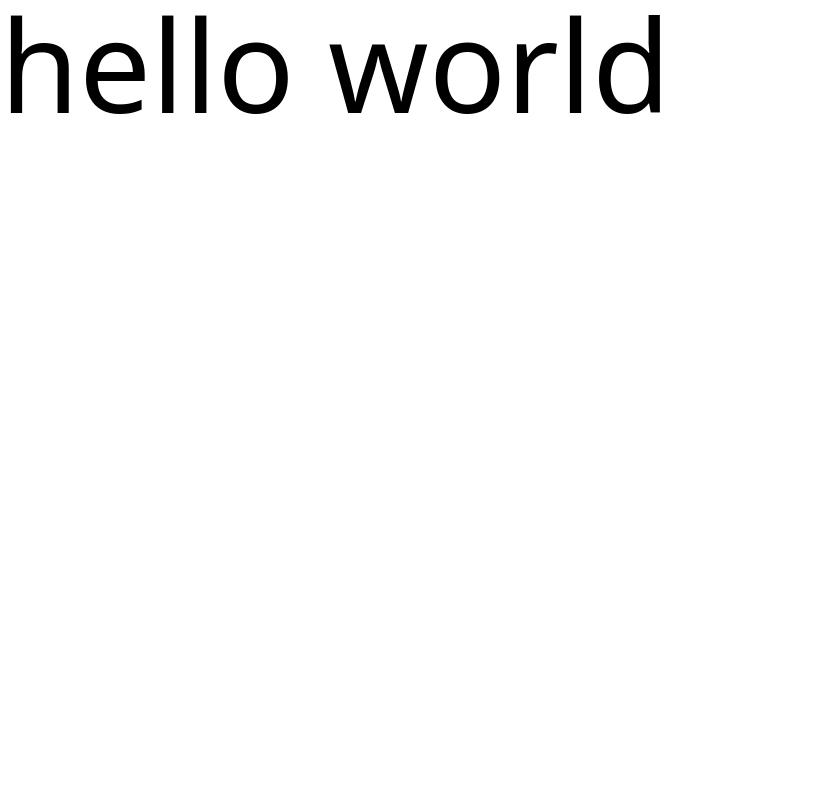
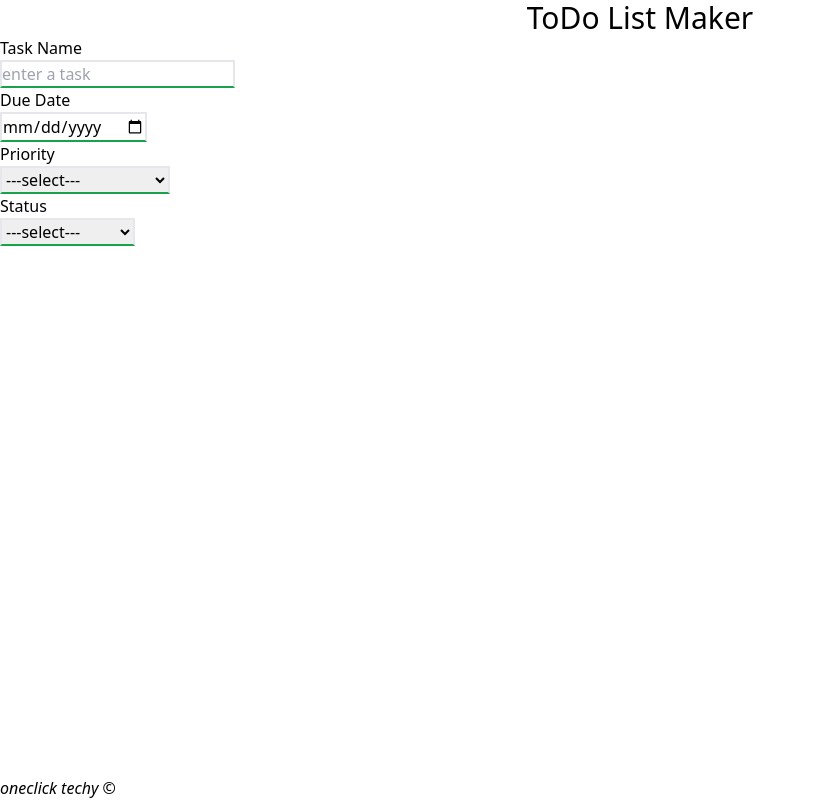
Before and after one commit to OneClickTechy/toDo-webApp, a website: page src/index.html in a window 1280 px wide. Shown: the whole page, without its empty margins (0-816 px from the left). Drawn offline with Linux system fonts and the light colour scheme.

Commit message:
input fields created in index.html

```diff
--- a/src/index.html
+++ b/src/index.html
@@ -1,13 +1,73 @@
 <!DOCTYPE html>
 <html lang="en">
-<head>
-    <meta charset="UTF-8">
-    <meta name="viewport" content="width=device-width, initial-scale=1.0">
+  <head>
+    <meta charset="UTF-8" />
+    <meta name="viewport" content="width=device-width, initial-scale=1.0" />
     <title>todo list maker</title>
-    <link rel="stylesheet" href="./output.css">
-</head>
-<body>
-    <h1 class="text-9xl">hello world</h1>
-<script src="./script.js"></script>
-</body>
+    <link rel="stylesheet" href="./output.css" />
+  </head>
+  <body>
+    <main class="min-h-screen w-full flex flex-col justify-center align-center">
+      <header>
+        <h1 class="text-center text-3xl">ToDo List Maker</h1>
+      </header>
+      <section class="grow">
+        <form class="flex flex-col justify-center items-start max-w-[768px]">
+          <label for="input-name">Task Name</label>
+          <input
+            class="border-b-green-600 border-2"
+            type="text"
+            name="input-name"
+            id="input-name"
+            placeholder="enter a task"
+            required
+          />
+
+          <label for="input-due-date">Due Date</label>
+          <input
+            class="border-b-green-600 border-2"
+            type="date"
+            name="input-due-date"
+            id="input-due-date"
+            required
+          />
+
+          <label for="input-priority">Priority</label>
+          <select
+            class="border-b-green-600 border-2"
+            name="input-priority"
+            id="input-priority"
+            required
+          >
+            <option value="" selected hidden>---select---</option>
+            <option value="high">🚨 High Priority</option>
+            <option value="medium">🔶 Medium Priority</option>
+            <option value="low">🟢 Low Priority</option>
+            <option value="deferred">⏳ Deferred</option>
+            <option value="on-hold">🛑 On Hold</option>
+          </select>
+
+          <label for="input-status">Status</label>
+          <select
+            class="border-b-green-600 border-2"
+            name="input-status"
+            id="input-status"
+            required
+          >
+            <option value="" selected hidden>---select---</option>
+            <option value="not-started">🔲 Not Started</option>
+            <option value="in-progress">🔄 In Progress</option>
+            <option value="completed">✅ Completed</option>
+            <option value="on-hold">🛑 On Hold</option>
+            <option value="canceled">❌ Canceled</option>
+            <option value="deferred">⏳ Deferred</option>
+          </select>
+        </form>
+      </section>
+      <footer>
+        <i>oneclick techy &copy;</i>
+      </footer>
+    </main>
+    <script src="./script.js"></script>
+  </body>
 </html>
```
Also changed, not shown: src/output.css.
